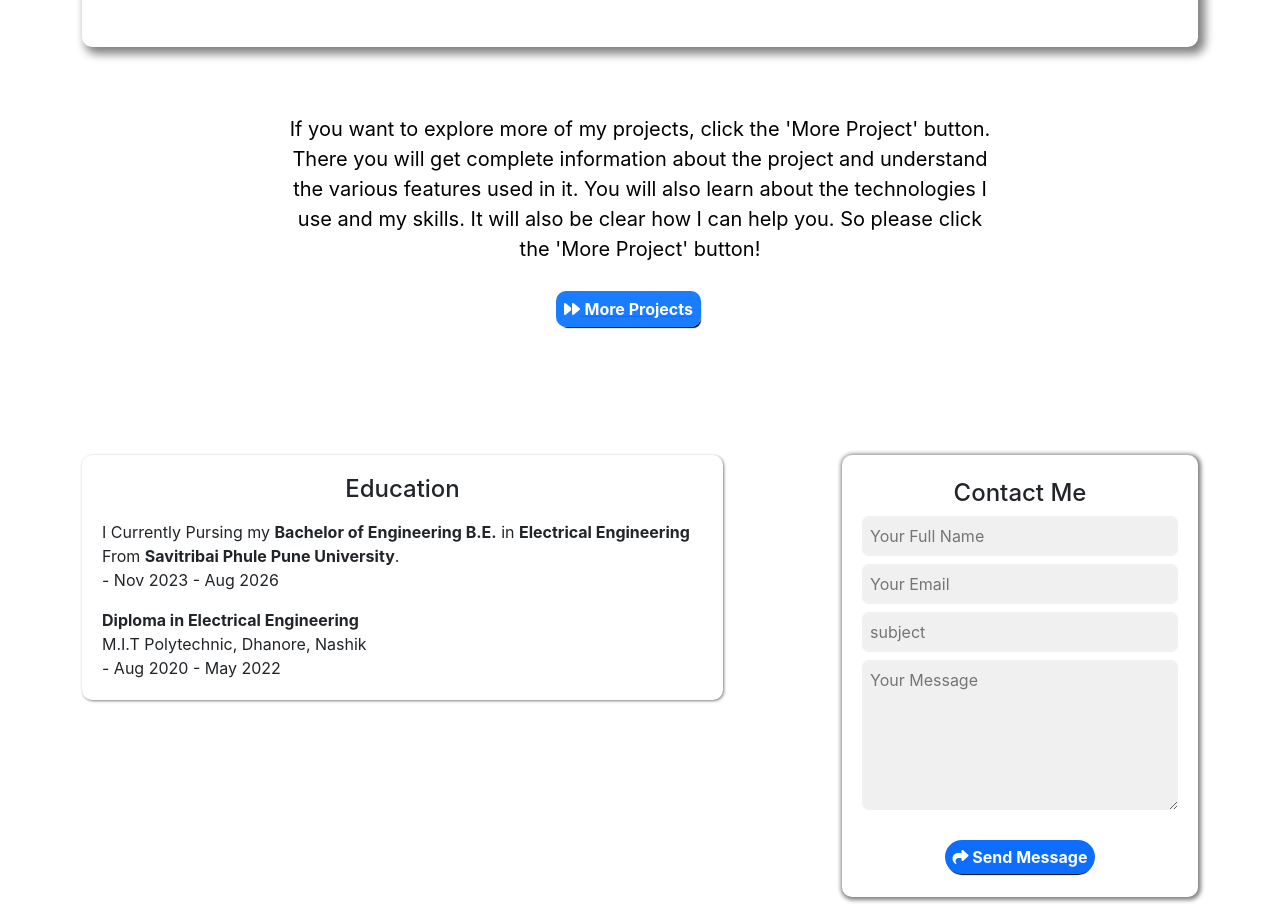
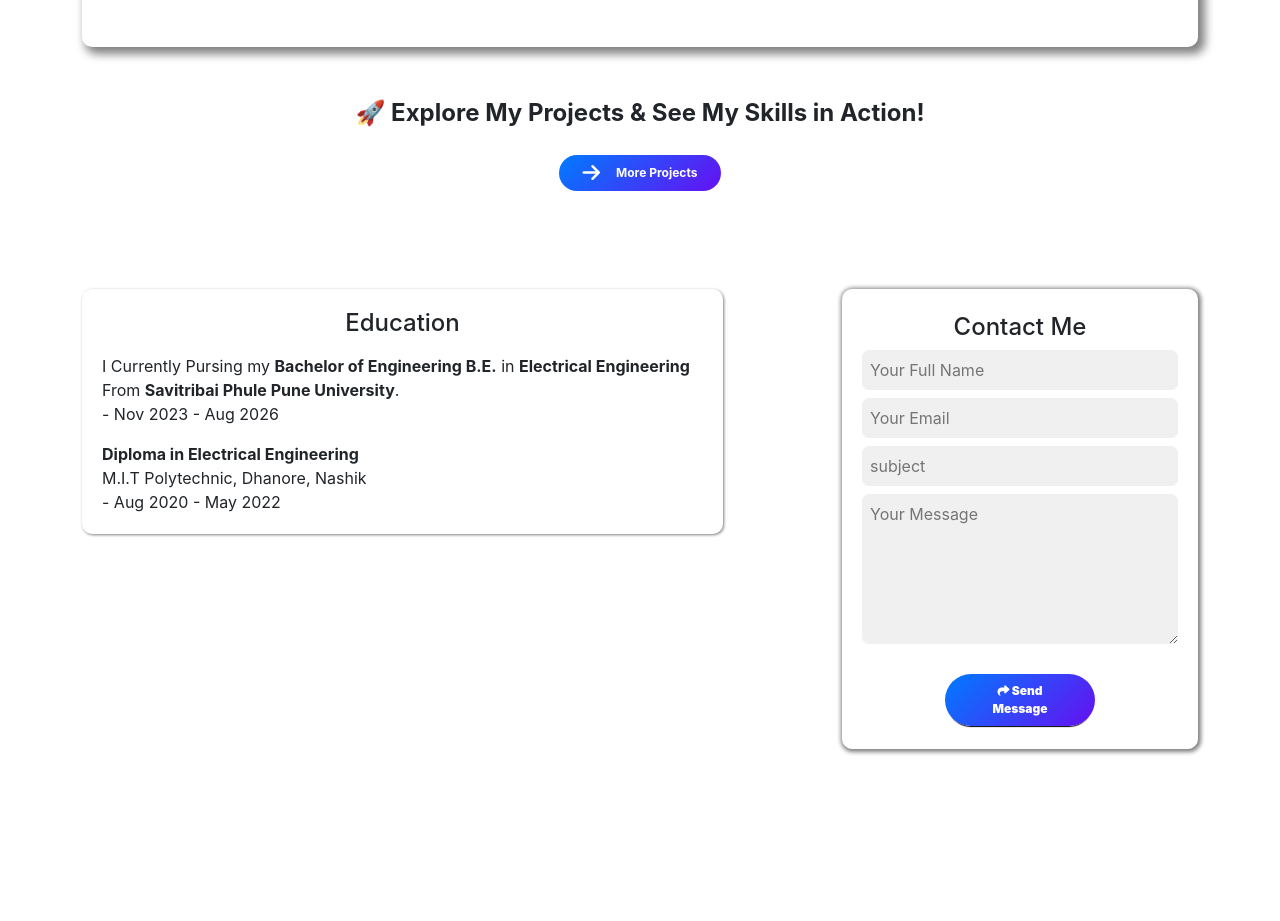
Before and after one commit to lakshmankolpe/portfolio, a React (Create React App) app: page / in a window 1280 px wide. Shown: the part 1285-2206 px from the top of the page. After the commit the page ends 2058 px from the top, so only its background shows below. Built offline with nearby package versions, Linux system fonts and the light colour scheme.

Commit message:
more project and send message buton is applay design

```diff
--- a/src/components/Message/Message.css
+++ b/src/components/Message/Message.css
@@ -1,4 +1,4 @@
-.send-message-card{
+.send-message-card {
     padding: 20px;
     margin-top: 50px;
     border-radius: 10px;
@@ -8,7 +8,7 @@
     box-shadow: 1px 1px 4px 2px gray;
 }
 
-.btn-send-msg{
+.btn-send-msg {
     padding: 5px;
     margin: 3px;
     width: 150px;
@@ -17,21 +17,21 @@
     box-shadow: 0px 3px 1px -2px rgb(0, 0, 0);
 }
 
-.btn-send-msg:hover{
+.btn-send-msg:hover {
     box-shadow: 3px 4px 2px -2px rgb(0, 0, 0);
 }
 
-.contact-card{
+.contact-card {
     padding: 20px;
     margin-top: 50px;
     border-radius: 10px;
     display: block;
     margin-left: auto;
     margin-right: auto;
-    box-shadow: 1px 1px 3px  gray;
+    box-shadow: 1px 1px 3px gray;
 }
 
-.login-form-input{
+.login-form-input {
     width: 100%;
     height: 40px;
     background-color: #f0f0f0;
@@ -42,9 +42,9 @@
 
 .login-form-input:focus {
     outline: none;
-  }
+}
 
-.text-area-input{
+.text-area-input {
     width: 100%;
     border: none;
     padding: 20px;
@@ -55,4 +55,26 @@
 
 .text-area-input:focus {
     outline: none;
-  }
+}
+
+
+.btn-gradient {
+    background: linear-gradient(135deg, #007bff, #6610f2);
+    color: white;
+    border: none;
+    border-radius: 50px;
+    padding: 8px 24px;
+    font-size: 12px;
+    font-weight: bold;
+    display: inline-flex;
+    align-items: center;
+    gap: 8px;
+    transition: all 0.3s ease-in-out;
+    cursor: pointer;
+}
+
+.btn-gradient:hover {
+    background: linear-gradient(135deg, #6610f2, #007bff);
+    transform: translateY(-2px);
+    box-shadow: 0px 5px 15px rgba(0, 0, 0, 0.2);
+}
--- a/src/components/Message/Message.js
+++ b/src/components/Message/Message.js
@@ -1,9 +1,8 @@
-import React from 'react';
-import './Message.css';
-import { useRef } from 'react';
-import emailjs from 'emailjs-com';
-import toast, { Toaster } from 'react-hot-toast';
-
+import React from "react";
+import "./Message.css";
+import { useRef } from "react";
+import emailjs from "emailjs-com";
+import toast, { Toaster } from "react-hot-toast";
 
 function Message() {
   const form = useRef();
@@ -11,46 +10,86 @@ function Message() {
   const sendEmail = (e) => {
     e.preventDefault();
 
- emailjs.sendForm('service_l6qxmmf', 'template_ea0one8', form.current, 'x_VVuXJVDJb1Vf-VI')
+    emailjs.sendForm(
+      "service_l6qxmmf",
+      "template_ea0one8",
+      form.current,
+      "x_VVuXJVDJb1Vf-VI"
+    );
     e.target.reset();
-       toast.success('Message sent successfully!');
+    toast.success("Message sent successfully!");
   };
-
 
   return (
     <>
-            <div className='container'>
-                <div className='row'>
-                    <div className='col-md-7'>
-                        <div className='contact-card'>
-                            <h4 className='text-center mb-3'>Education</h4>
-                            <p>I Currently Pursing my <b>Bachelor of Engineering B.E.</b> in <b> Electrical Engineering</b> From <b>Savitribai Phule Pune University</b>. <br />- Nov 2023 - Aug 2026</p>
+      <div className="container">
+        <div className="row">
+          <div className="col-md-7">
+            <div className="contact-card">
+              <h4 className="text-center mb-3">Education</h4>
+              <p>
+                I Currently Pursing my <b>Bachelor of Engineering B.E.</b> in{" "}
+                <b> Electrical Engineering</b> From{" "}
+                <b>Savitribai Phule Pune University</b>. <br />- Nov 2023 - Aug
+                2026
+              </p>
 
               <div>
-                                <b> Diploma in Electrical Engineering</b> <br/>
-                                M.I.T Polytechnic, Dhanore, Nashik <br/>
-                               - Aug 2020 - May 2022
+                <b> Diploma in Electrical Engineering</b> <br />
+                M.I.T Polytechnic, Dhanore, Nashik <br />- Aug 2020 - May 2022
               </div>
             </div>
           </div>
-                    <div className='col-md-1'></div>
-                    <div className='col-md-4 mb-4'>
-                        <div className='send-message-card'>
-                            <form className='text-center' ref={form} onSubmit={sendEmail}>
-                                <h4 className='text-center mt-1 mb-2'>Contact Me</h4>
-                                <input className="login-form-input mb-2 p-2" placeholder='Your Full Name' type="text" name="name" required />
-                                <input className="login-form-input mb-2 p-2" placeholder='Your Email' type="email" name="email" required />
-                                <input className="login-form-input mb-2 p-2" placeholder='subject' type="text" name="subject" required />
-                                <textarea className="text-area-input mb-2 p-2" placeholder='Your Message' rows="5" cols="20" name="message" required />
-                                <button type="submit" className=' btn btn-primary btn-send-msg text-center mt-3'><b><i class="fa-solid fa-share"></i> Send Message</b></button>
+          <div className="col-md-1"></div>
+          <div className="col-md-4 mb-4">
+            <div className="send-message-card">
+              <form className="text-center" ref={form} onSubmit={sendEmail}>
+                <h4 className="text-center mt-1 mb-2">Contact Me</h4>
+                <input
+                  className="login-form-input mb-2 p-2"
+                  placeholder="Your Full Name"
+                  type="text"
+                  name="name"
+                  required
+                />
+                <input
+                  className="login-form-input mb-2 p-2"
+                  placeholder="Your Email"
+                  type="email"
+                  name="email"
+                  required
+                />
+                <input
+                  className="login-form-input mb-2 p-2"
+                  placeholder="subject"
+                  type="text"
+                  name="subject"
+                  required
+                />
+                <textarea
+                  className="text-area-input mb-2 p-2"
+                  placeholder="Your Message"
+                  rows="5"
+                  cols="20"
+                  name="message"
+                  required
+                />
+                <button
+                  type="submit"
+                  className="btn btn-gradient btn-send-msg text-center mt-3"
+                >
+                  <b>
+                    <i className="fa-solid fa-share"></i> Send Message
+                  </b>
+                </button>
               </form>
             </div>
           </div>
         </div>
-                <Toaster/>
+        <Toaster />
       </div>
     </>
-    )
+  );
 }
 
-export default Message
+export default Message;
--- a/src/components/Project/Project.css
+++ b/src/components/Project/Project.css
@@ -118,3 +118,17 @@
 .project-more-text:hover {
   box-shadow: 3px 4px 2px -2px rgb(0, 0, 0);
 }
+.btn-gradient {
+  background: linear-gradient(135deg, #007bff, #6610f2);
+  color: white;
+  border: none;
+  border-radius: 50px;
+  transition: all 0.3s ease-in-out;
+
+}
+
+.btn-gradient:hover {
+  background: linear-gradient(135deg, #6610f2, #007bff);
+  transform: translateY(-2px);
+  box-shadow: 0px 5px 15px rgba(0, 0, 0, 0.2);
+}
--- a/src/components/Project/Project.js
+++ b/src/components/Project/Project.js
@@ -169,24 +169,17 @@ function Project() {
           </div>
         </div>
 
-        <div className="project-more-heading-card">
-          <div className="subcontainer-1">
-            <p className=" more-project-paragraph fw-medium">
-              If you want to explore more of my projects, click the 'More
-              Project' button. There you will get complete information about the
-              project and understand the various features used in it. You will
-              also learn about the technologies I use and my skills. It will
-              also be clear how I can help you. So please click the 'More
-              Project' button!
-            </p>
-          </div>
-          <div className="subcontainer-2">
-            <Link to="/more/projects">
-              <span className="project-more-text  btn-primary text-center text-decoration-none m-3 p-2">
-                <i class="fa-solid fa-forward"></i> <b>More Projects</b>{" "}
-              </span>
-            </Link>
-          </div>
+        <div className="text-center my-5">
+          <p className="fw-bold text-dark fs-4 mb-4">
+            🚀 Explore My Projects & See My Skills in Action!
+          </p>
+          <Link
+            to="/more/projects"
+            className="btn btn-gradient btn-sm px-4 py-2 fw-semibold d-inline-flex align-items-center gap-3"
+          >
+            <i className="fa-solid fa-arrow-right fs-5"></i>{" "}
+            <span className="fw-bold "> More Projects</span>
+          </Link>
         </div>
       </div>
     </>
```
Lines whose indentation alone changed are shown as unchanged.
